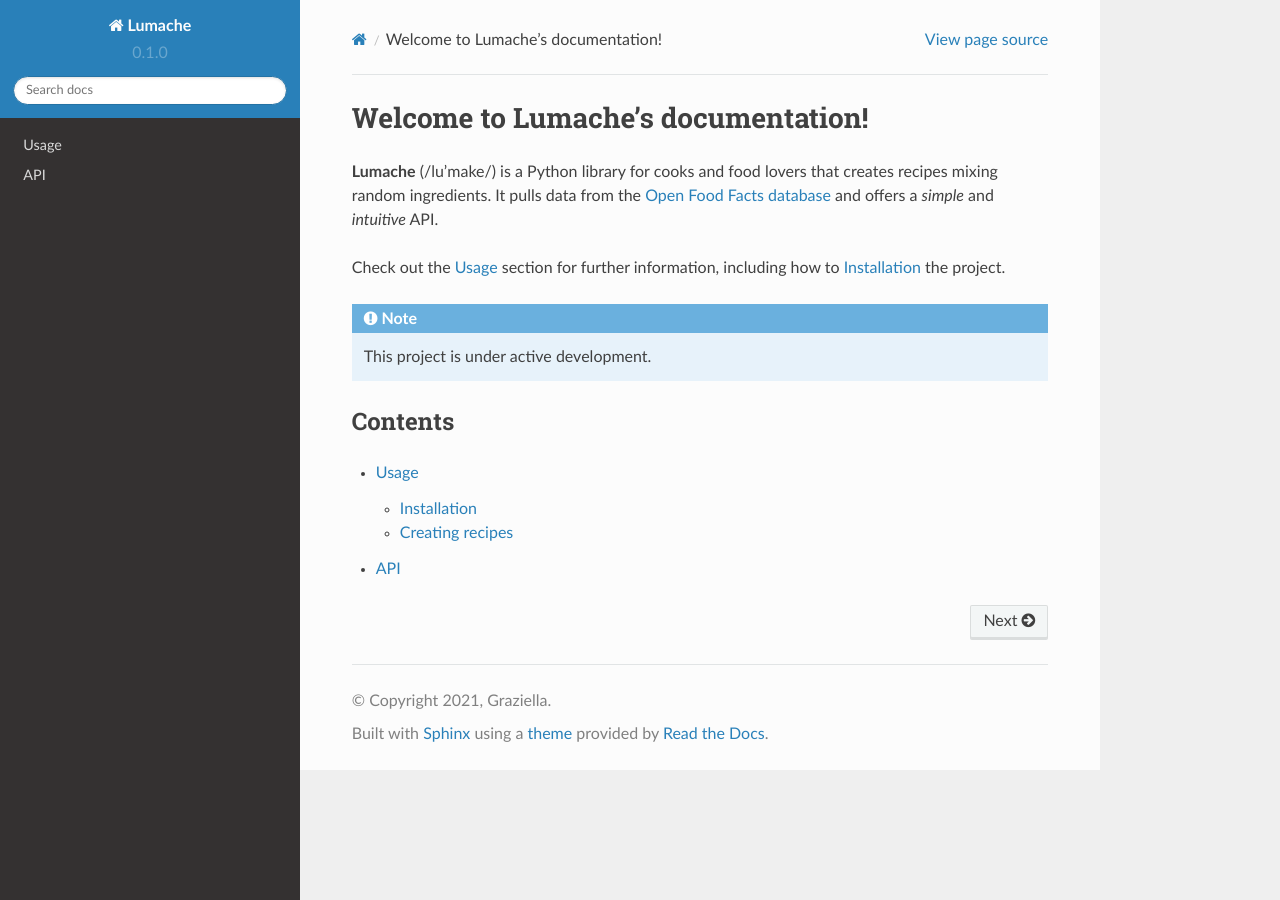
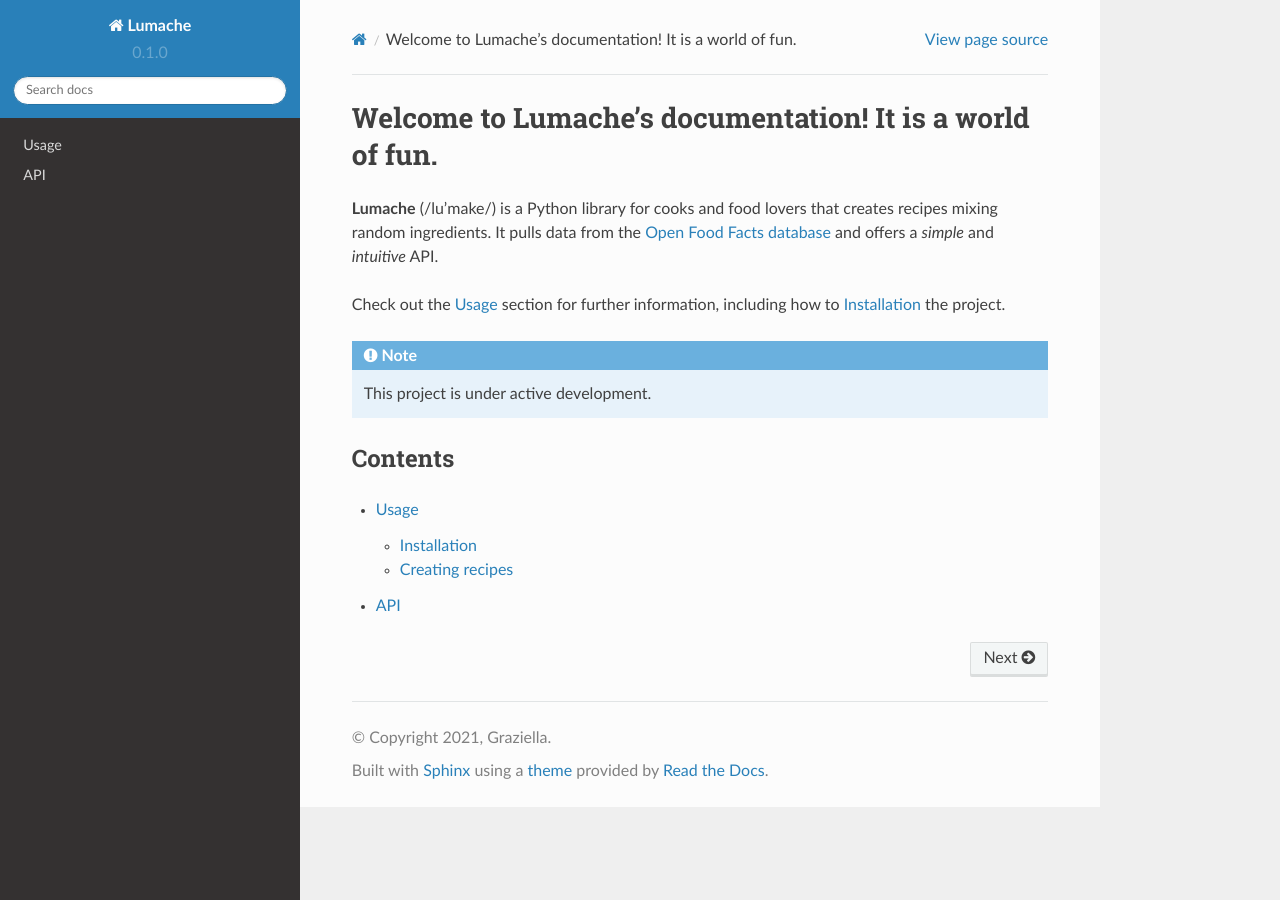
Before and after one commit to popocrystal/rtd-trial, a Sphinx documentation site: the page built from docs/source/index.rst, in a window 1280 px wide. Built offline with Sphinx 7.4.7 and the Read the Docs theme 2.0.0, drawn with Linux system fonts in a browser that asks for light colours.

Commit message:
Update index.rst

```diff
--- a/docs/source/index.rst
+++ b/docs/source/index.rst
@@ -1,4 +1,4 @@
-Welcome to Lumache's documentation!
+Welcome to Lumache's documentation! It is a world of fun.
 ===================================
 
 **Lumache** (/lu'make/) is a Python library for cooks and food lovers
```
